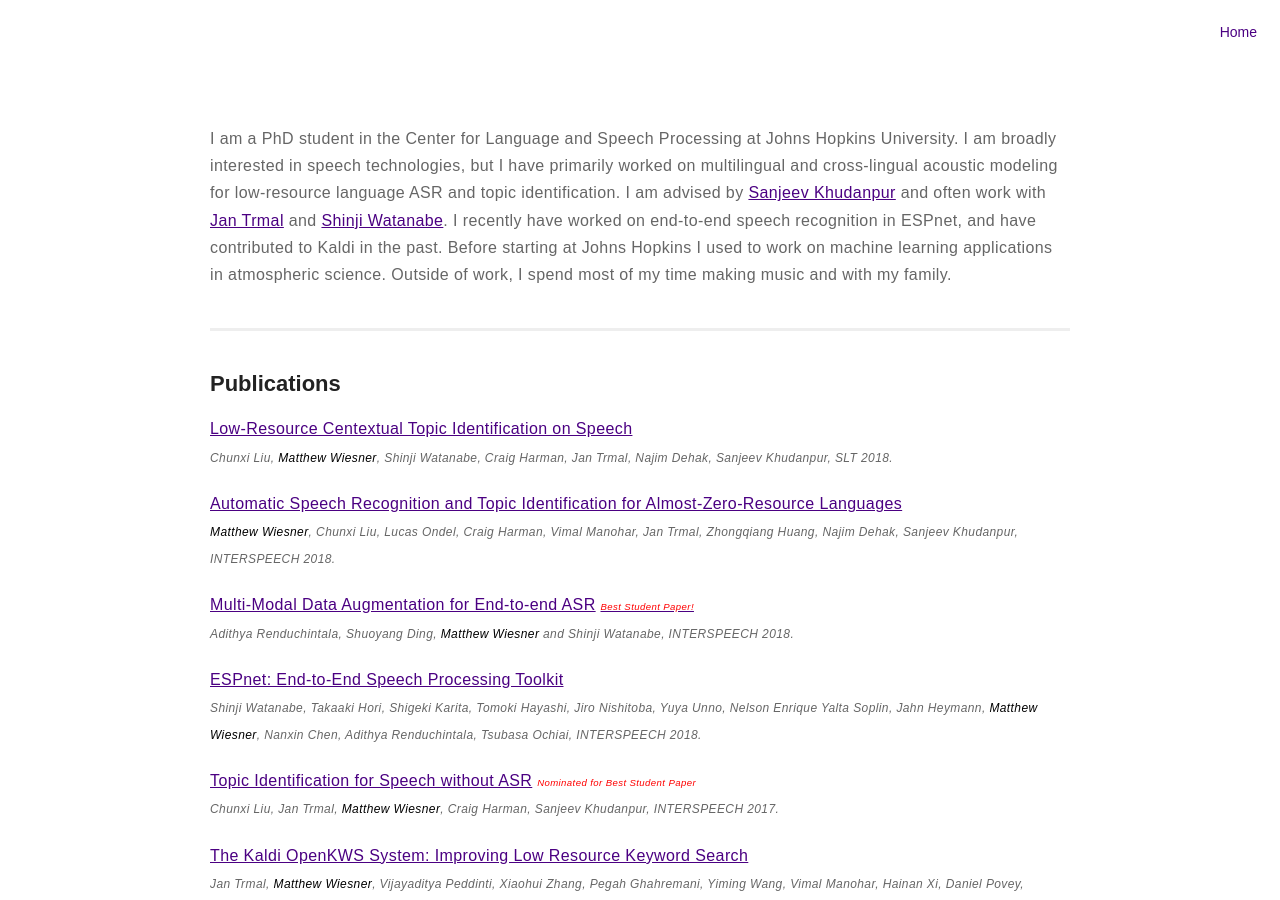
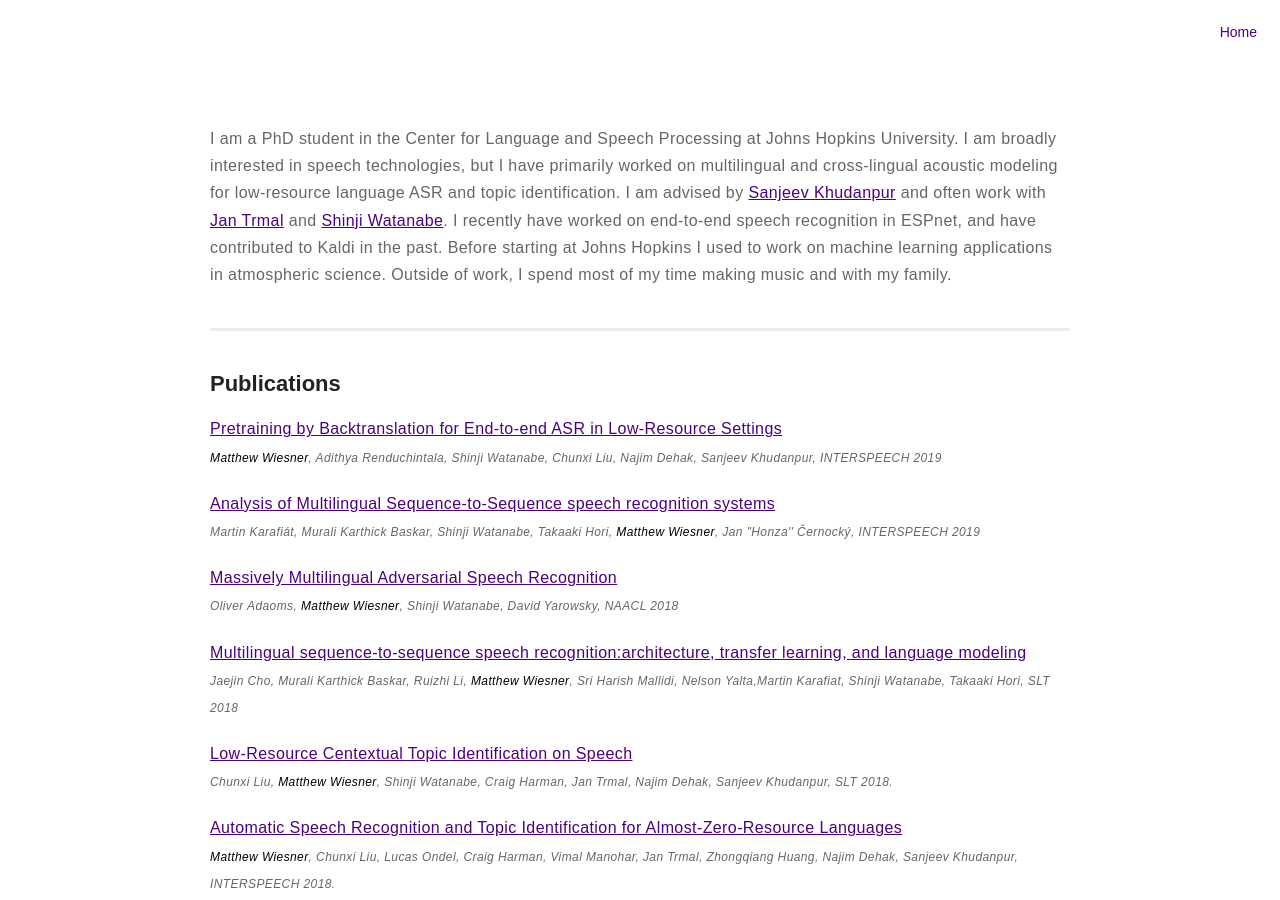
Before and after one commit to m-wiesner/m-wiesner.github.io, a Jekyll site: the page built from about.md, in a window 1280 px wide and 900 px high. Built offline with Jekyll 4.4.1, drawn with Linux system fonts in a browser that asks for light colours.

Commit message:
Updates Publications

```diff
--- a/about.md
+++ b/about.md
@@ -20,6 +20,18 @@ I spend most of my time making music and with my family.</p>
 <hr>
 
 <h2>Publications</h2>
+
+<p><a href="https://arxiv.org/abs/1812.03919">Pretraining by Backtranslation for End-to-end ASR in Low-Resource Settings</a><br />
+<em style="font-size: 75%"><strong>Matthew Wiesner</strong>, Adithya Renduchintala, Shinji Watanabe, Chunxi Liu, Najim Dehak, Sanjeev Khudanpur, INTERSPEECH 2019</em></p>
+
+<p><a href="https://arxiv.org/abs/1811.03451">Analysis of Multilingual Sequence-to-Sequence speech recognition systems</a><br />
+<em style="font-size: 75%">Martin Karafiát, Murali Karthick Baskar, Shinji Watanabe, Takaaki Hori, <strong>Matthew Wiesner</strong>, Jan "Honza'' Černocký, INTERSPEECH 2019</em></p>
+
+<p><a href="https://www.aclweb.org/anthology/N19-1009">Massively Multilingual Adversarial Speech Recognition</a><br />
+<em style="font-size: 75%">Oliver Adaoms, <strong>Matthew Wiesner</strong>, Shinji Watanabe, David Yarowsky, NAACL 2018</em></p>
+
+<p><a href="https://arxiv.org/abs/1810.03459">Multilingual sequence-to-sequence speech recognition:architecture, transfer learning, and language modeling</a><br />
+<em style="font-size: 75%">Jaejin Cho, Murali Karthick Baskar, Ruizhi Li, <strong>Matthew Wiesner</strong>, Sri Harish Mallidi, Nelson Yalta,Martin Karafiat, Shinji Watanabe, Takaaki Hori, SLT 2018</em></p>
 
 <p><a href="https://arxiv.org/pdf/1807.06204.pdf">Low-Resource Centextual Topic Identification on Speech</a><br />
 <em style="font-size: 75%">Chunxi Liu, <strong>Matthew Wiesner</strong>, Shinji Watanabe, Craig Harman, Jan Trmal, Najim Dehak, Sanjeev Khudanpur, SLT 2018.</em></p>
```
